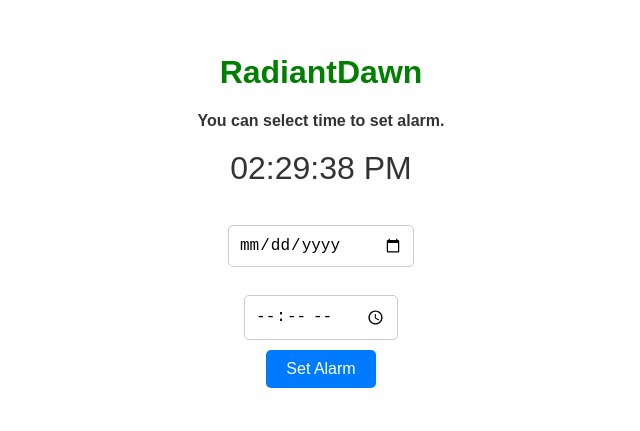
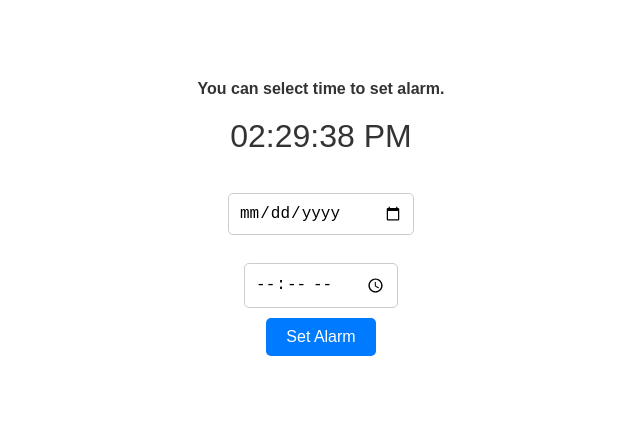
Before and after one commit to xedcrftfvgb/ffff, a plain HTML site: page index.html in a window 1280 px wide. Shown: the part 180-611 px from the top of the page, without its empty margins (319-959 px from the left). Drawn offline with Linux system fonts and the light colour scheme.

Commit message:
Update index.html

```diff
--- a/index.html
+++ b/index.html
@@ -12,9 +12,6 @@
 
 <body>
 	<div class="clock">
-		<h1>
-			RadiantDawn
-		</h1>
 		<h3>
 			You can select time to set alarm.
 		</h3>
```
